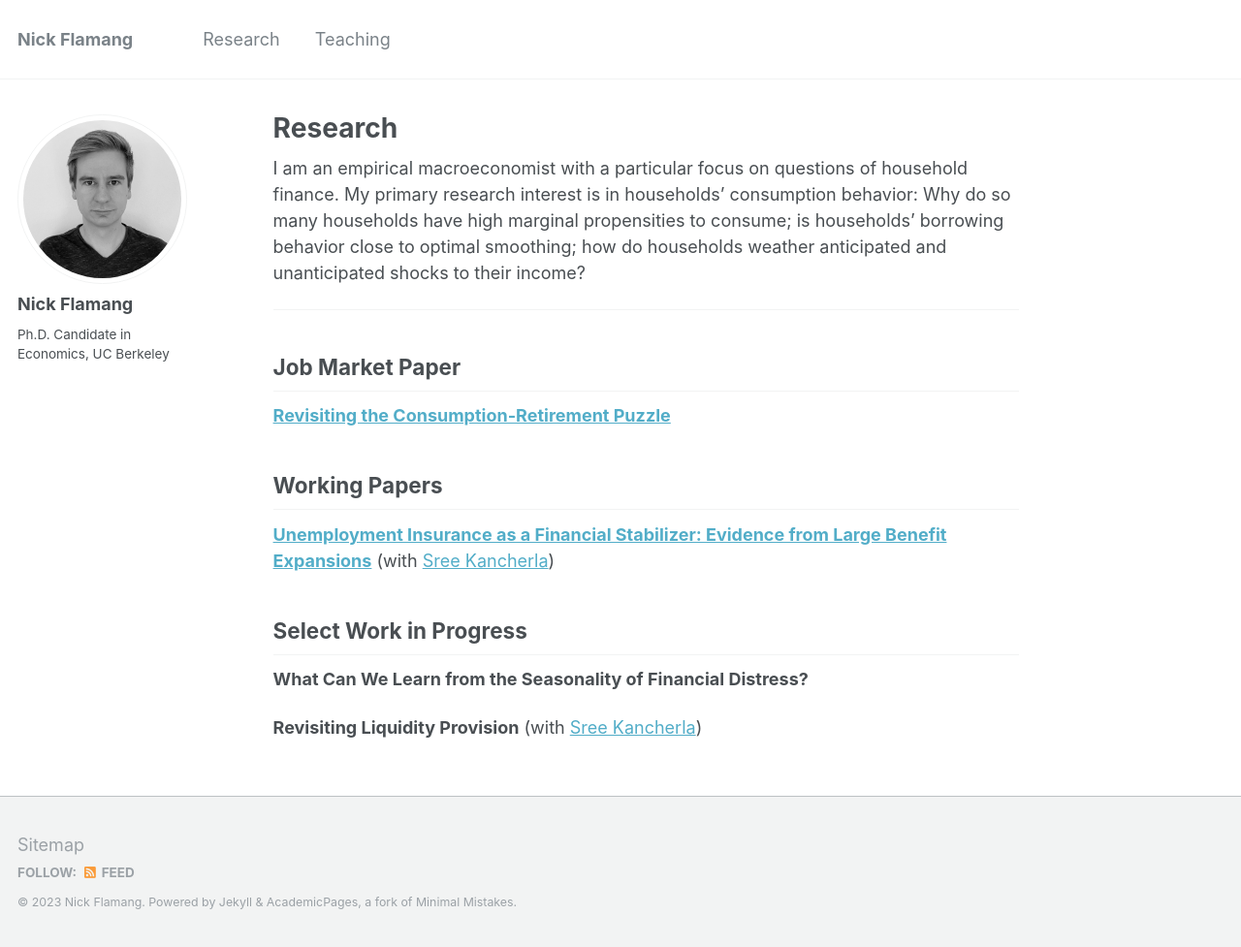
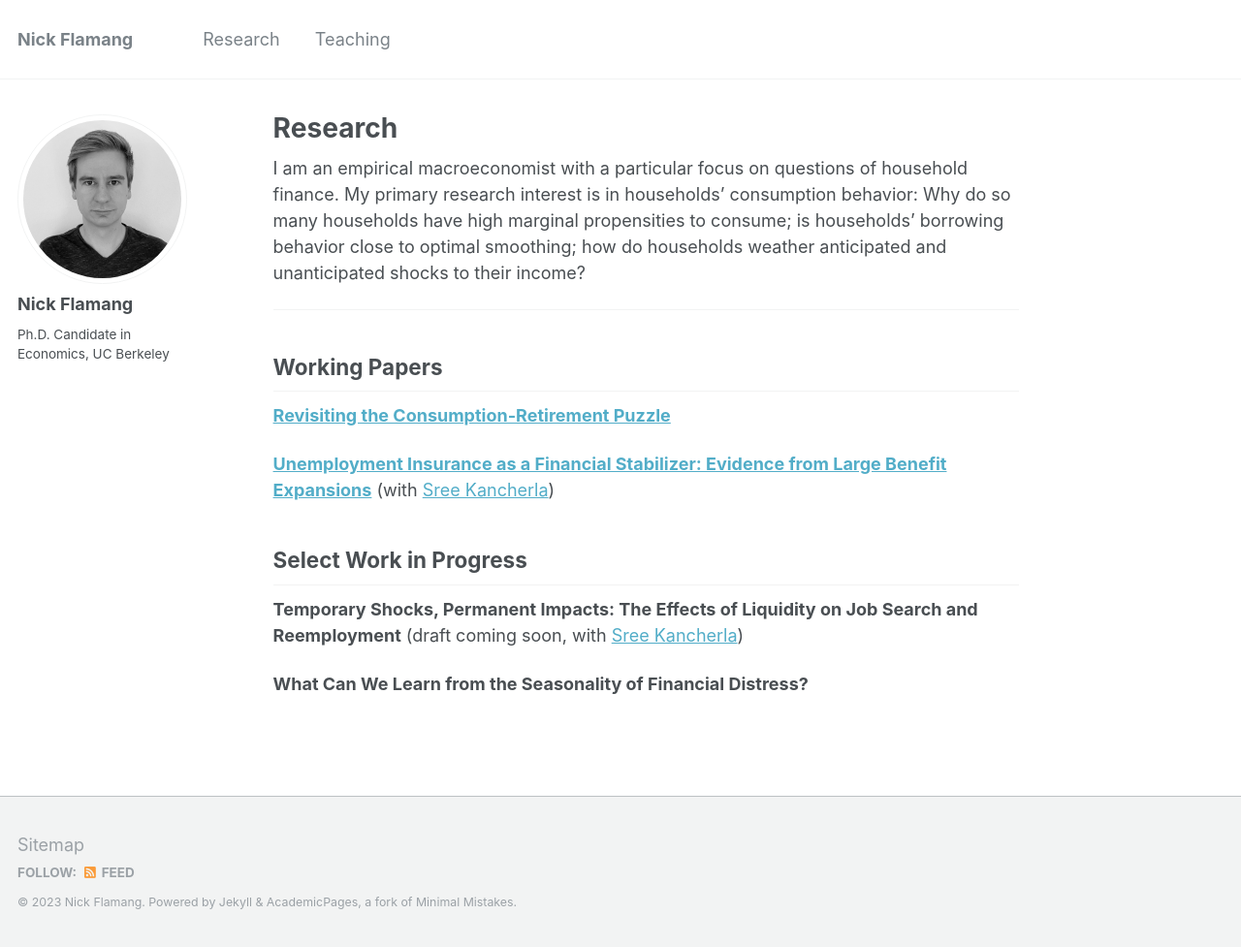
Before and after one commit to nickflamang/nickflamang.github.io, a Jekyll site: the page built from research.md, in a window 1280 px wide and 977 px high. Shown: the whole window at 97% size. Built offline with Jekyll 4.4.1, drawn with Linux system fonts in a browser that asks for light colours.

Commit message:
Update research.md
September 25, 2023

```diff
--- a/research.md
+++ b/research.md
@@ -5,18 +5,14 @@ title: Research
 I am an empirical macroeconomist with a particular focus on questions of household finance. My primary research interest is in households’ consumption behavior: Why do so many households have high marginal propensities to consume; is households’ borrowing behavior close to optimal smoothing; how do households weather anticipated and unanticipated shocks to their income?
 
 ---
-## Job Market Paper
+## Working Papers
 
 **[Revisiting the Consumption-Retirement Puzzle](https://nickflamang.github.io/files/nflamang_jmp.pdf)**
 
-
-## Working Papers
-
 **[Unemployment Insurance as a Financial Stabilizer: Evidence from Large Benefit Expansions](https://nickflamang.github.io/files/UI_Benefit_Expansions_and_Local_Financial_Distress.pdf)** (with [Sree Kancherla](https://sreekancherla.github.io/))
-
 
 ## Select Work in Progress
 
+**Temporary Shocks, Permanent Impacts: The Effects of Liquidity on Job Search and Reemployment** (draft coming soon, with [Sree Kancherla](https://sreekancherla.github.io/))
+
 **What Can We Learn from the Seasonality of Financial Distress?**
-
-**Revisiting Liquidity Provision** (with [Sree Kancherla](https://sreekancherla.github.io/))
```
